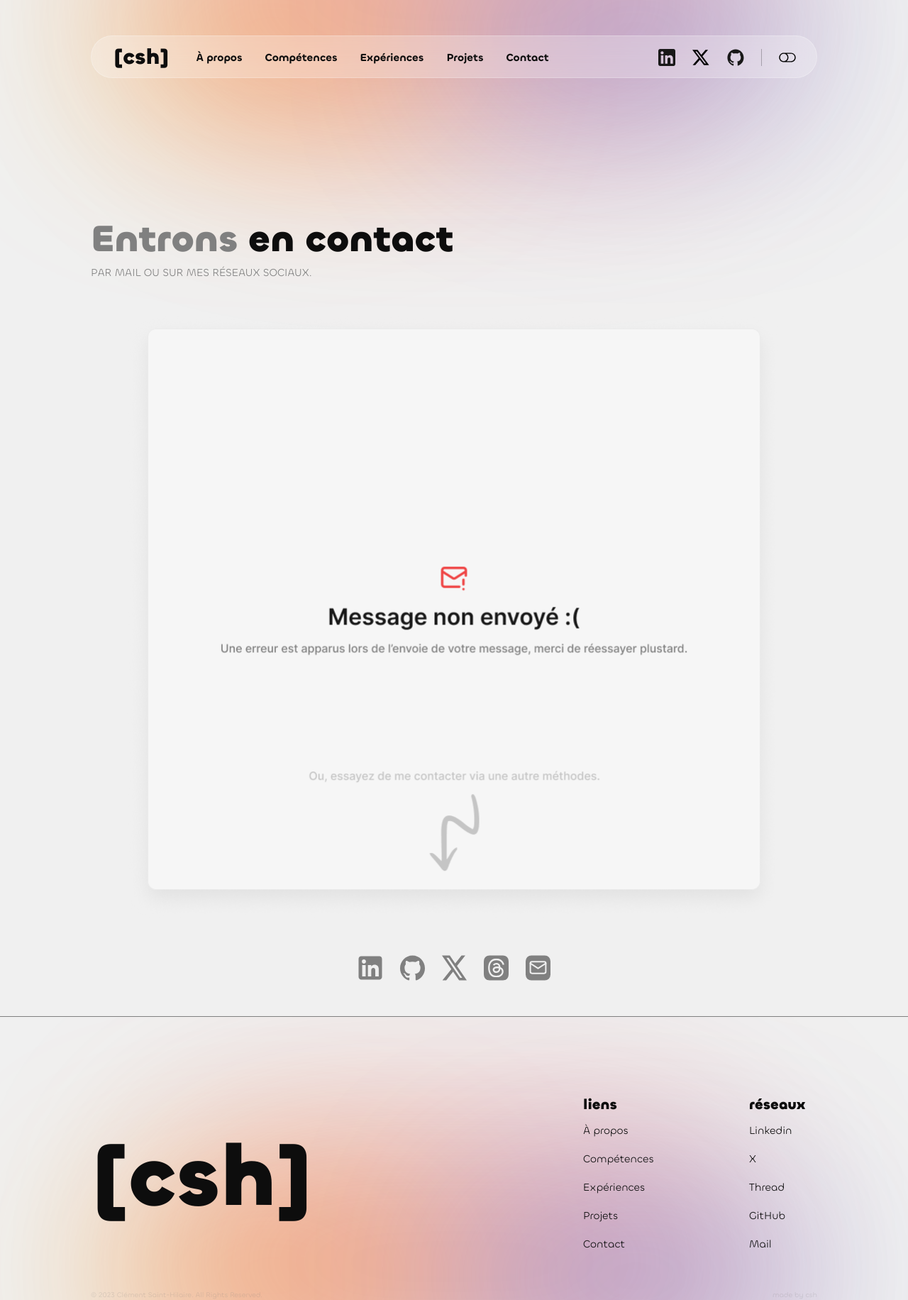
After one commit to ClementSaint-Hilaire/Portfolio, a PHP site: page /php/contactFail.php in a window 1280 px wide. The commit adds this page. Shown: the whole page at 71% size. Run offline with PHP 8.4, Linux system fonts and the light colour scheme.

Commit message:
— Ajout — ajout des messsages de succès et d'erreur pour l'envoie des mails

```diff
--- a/configuration/mailer.php
+++ b/configuration/mailer.php
@@ -30,7 +30,7 @@ try {
     $mail->Port       = 465;                                     //TCP port to connect to; use 587 if you have set `SMTPSecure = PHPMailer::ENCRYPTION_STARTTLS`
 
     //Recipients
-    $mail->setFrom('from@example.com', 'csh.fr');
+    $mail->setFrom('from@example.com', $nom);
     $mail->addAddress('clement.sainthilaire.pro@gmail.com');     //Add a recipient
 
 
@@ -41,9 +41,9 @@ try {
     $mail->AltBody = 'This is the body in plain text for non-HTML mail clients';
 
     $mail->send();
-    header("Location: ../php/accueil.php");
+    header("Location: ../php/contactSucces.php");
     exit();
 
 } catch (Exception $e) {
-    echo "Message could not be sent. Mailer Error: {$mail->ErrorInfo}";
+    header("Location: ../php/contactFail.php");
 }
--- a/css/contact.css
+++ b/css/contact.css
@@ -56,6 +56,10 @@ span {
     max-width: 1024px;
     margin: 0 auto;
     background: transparent;
+}
+.contact img{
+    background: transparent;
+    padding: 50px;
 }
 .formulaireDeContact {
     width: 865px;
@@ -204,6 +208,13 @@ span {
     font-weight: 400;
     background: transparent;
 }
+.formulaireDeContactInfoEmail label,
+.formulaireDeContactInfoNom label,
+.formulaireDeContactInfoSujet label,
+.formulaireDeContactMessageBox label {
+    background: transparent;
+}
+
 .boutonEnvoyer {
     width: 160px;
     height: 60px;
--- /dev/null
+++ b/php/contactFail.php
@@ -0,0 +1,36 @@
+<!DOCTYPE html>
+<html lang="en">
+<head>
+    <meta charset="UTF-8">
+    <meta name="viewport" content="width=device-width, initial-scale=1.0">
+    <link rel="stylesheet" href="../css/contact.css">
+    <title>csh</title>
+</head>
+<body>
+
+    <?php include 'composants/header.html'; ?>
+
+    <section class="titre">
+        <div class="titreEtSousTitre">
+            <h1><span>Entrons </span>en contact</h1>
+            <h2>PAR MAIL OU SUR MES RÉSEAUX SOCIAUX.</h2>
+        </div>
+    </section>
+
+    <section class="contact">
+            <img src="../../images/Contact/message Fail light.png" alt="fail">
+        <div class="resauxSociaux">
+            <a href="https://www.linkedin.com/in/clément-saint-hilaire-01412a282"><img src="../images/Contact/LinkedIn.svg"></a>
+            <a href="https://github.com/ClementSaint-Hilaire"><img src="../images/Contact/Github.svg" alt=""></a>
+            <a href="https://twitter.com/clemant_sh"><img src="../images/Contact/X.svg" alt=""></a>
+            <a href="https://www.threads.net/@clement.sainthilaire"><img src="../images/Contact/Thread.svg" alt=""></a>
+            <a href="#"><img src="../images/Contact/Mail.svg" alt=""></a>
+        </div>
+
+
+    </section>
+
+    <?php include 'composants/footer.html'; ?>
+
+</body>
+</html>
```
Also changed, not shown: php/contactSucces.php (added, +36 -0 lines), images/Contact/message Fail light.png (added), images/Contact/message envoyé Light.png (added).
